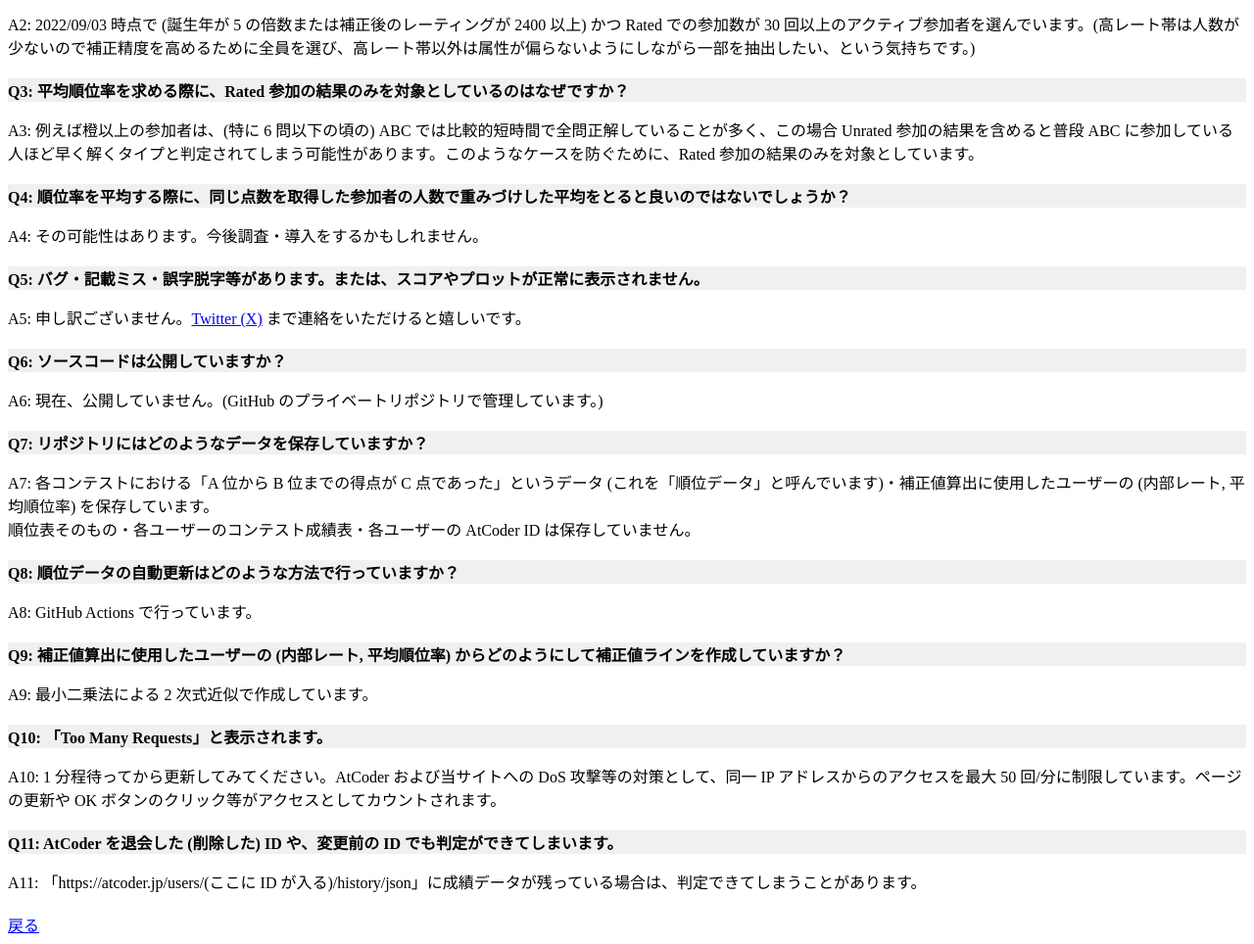
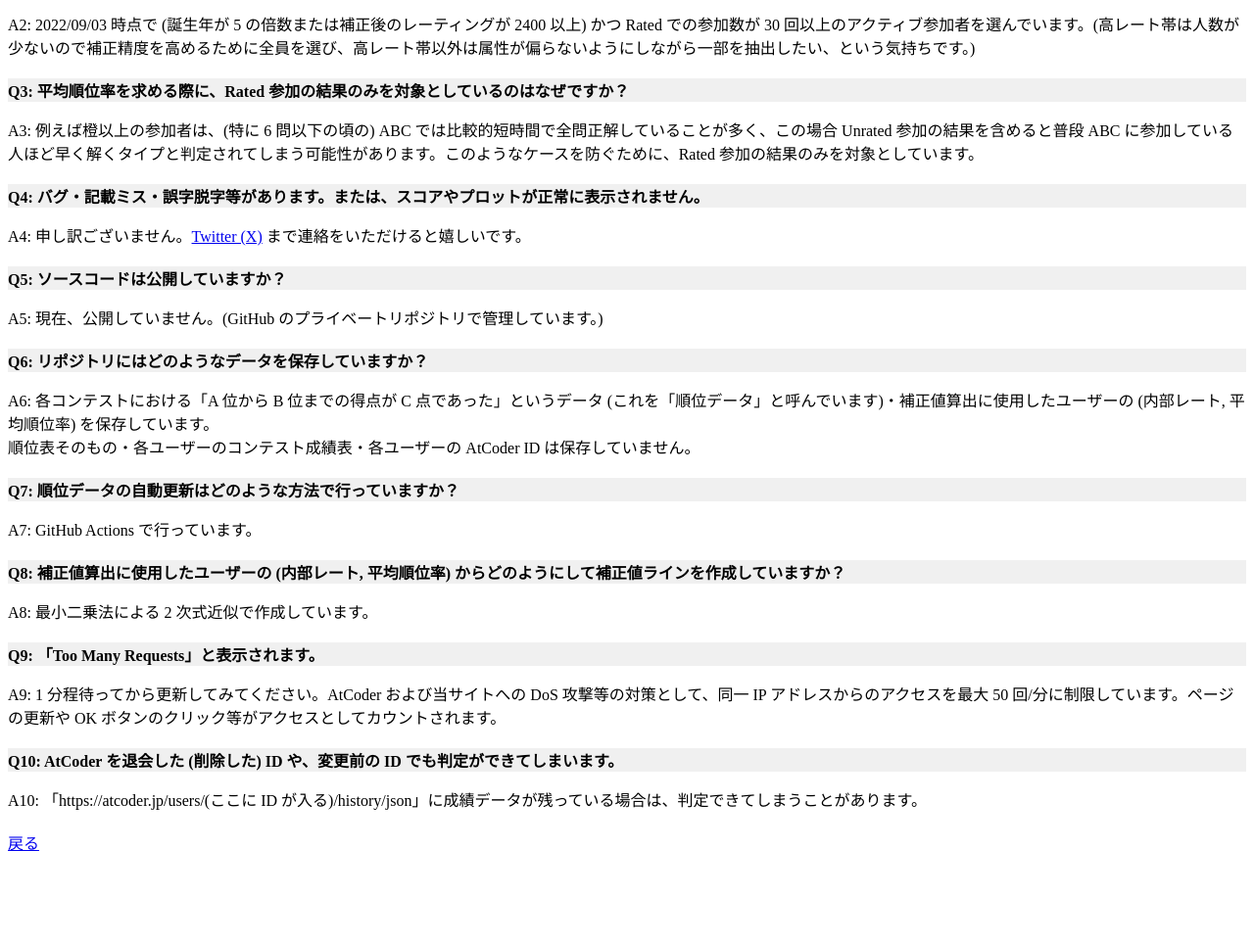
Before and after one commit to tomii9273/atcoder_type_checker, a Flask app: page /qa in a window 1280 px wide. Shown: the part 192-1156 px from the top of the page at 98% size. After the commit the page ends 1061 px from the top, so only its background shows below. Run offline with Flask 3, Linux system fonts and the light colour scheme.

Commit message:
remove QA4

```diff
--- a/templates/qa.html
+++ b/templates/qa.html
@@ -27,25 +27,23 @@
         <p class="question">Q3: 平均順位率を求める際に、Rated 参加の結果のみを対象としているのはなぜですか？</p>
         <p class="answer">A3: 例えば橙以上の参加者は、(特に 6 問以下の頃の) ABC では比較的短時間で全問正解していることが多く、この場合 Unrated
             参加の結果を含めると普段 ABC に参加している人ほど早く解くタイプと判定されてしまう可能性があります。このようなケースを防ぐために、Rated 参加の結果のみを対象としています。</p>
-        <p class="question">Q4: 順位率を平均する際に、同じ点数を取得した参加者の人数で重みづけした平均をとると良いのではないでしょうか？</p>
-        <p class="answer">A4: その可能性はあります。今後調査・導入をするかもしれません。</p>
-        <p class="question">Q5: バグ・記載ミス・誤字脱字等があります。または、スコアやプロットが正常に表示されません。</p>
-        <p class="answer">A5: 申し訳ございません。<a href="https://twitter.com/Tomii9273">Twitter (X)</a> まで連絡をいただけると嬉しいです。</p>
-        <p class="question">Q6: ソースコードは公開していますか？</p>
-        <p class="answer">A6: 現在、公開していません。(GitHub のプライベートリポジトリで管理しています。)</p>
-        <p class="question">Q7: リポジトリにはどのようなデータを保存していますか？</p>
-        <p class="answer">A7: 各コンテストにおける「A 位から B 位までの得点が
+        <p class="question">Q4: バグ・記載ミス・誤字脱字等があります。または、スコアやプロットが正常に表示されません。</p>
+        <p class="answer">A4: 申し訳ございません。<a href="https://twitter.com/Tomii9273">Twitter (X)</a> まで連絡をいただけると嬉しいです。</p>
+        <p class="question">Q5: ソースコードは公開していますか？</p>
+        <p class="answer">A5: 現在、公開していません。(GitHub のプライベートリポジトリで管理しています。)</p>
+        <p class="question">Q6: リポジトリにはどのようなデータを保存していますか？</p>
+        <p class="answer">A6: 各コンテストにおける「A 位から B 位までの得点が
             C 点であった」というデータ (これを「順位データ」と呼んでいます)・補正値算出に使用したユーザーの (内部レート, 平均順位率) を保存しています。<br>
             順位表そのもの・各ユーザーのコンテスト成績表・各ユーザーの AtCoder ID は保存していません。</p>
-        <p class="question">Q8: 順位データの自動更新はどのような方法で行っていますか？</p>
-        <p class="answer">A8: GitHub Actions で行っています。</p>
-        <p class="question">Q9: 補正値算出に使用したユーザーの (内部レート, 平均順位率) からどのようにして補正値ラインを作成していますか？</p>
-        <p class="answer">A9: 最小二乗法による 2 次式近似で作成しています。</p>
-        <p class="question">Q10: 「Too Many Requests」と表示されます。</p>
-        <p class="answer">A10: 1 分程待ってから更新してみてください。AtCoder および当サイトへの DoS 攻撃等の対策として、同一 IP アドレスからのアクセスを最大
+        <p class="question">Q7: 順位データの自動更新はどのような方法で行っていますか？</p>
+        <p class="answer">A7: GitHub Actions で行っています。</p>
+        <p class="question">Q8: 補正値算出に使用したユーザーの (内部レート, 平均順位率) からどのようにして補正値ラインを作成していますか？</p>
+        <p class="answer">A8: 最小二乗法による 2 次式近似で作成しています。</p>
+        <p class="question">Q9: 「Too Many Requests」と表示されます。</p>
+        <p class="answer">A9: 1 分程待ってから更新してみてください。AtCoder および当サイトへの DoS 攻撃等の対策として、同一 IP アドレスからのアクセスを最大
             50 回/分に制限しています。ページの更新や OK ボタンのクリック等がアクセスとしてカウントされます。</p>
-        <p class="question">Q11: AtCoder を退会した (削除した) ID や、変更前の ID でも判定ができてしまいます。</p>
-        <p class="answer">A11: 「https&#x3a;//atcoder.jp/users/(ここに ID が入る)/history/json」に成績データが残っている場合は、判定できてしまうことがあります。</p>
+        <p class="question">Q10: AtCoder を退会した (削除した) ID や、変更前の ID でも判定ができてしまいます。</p>
+        <p class="answer">A10: 「https&#x3a;//atcoder.jp/users/(ここに ID が入る)/history/json」に成績データが残っている場合は、判定できてしまうことがあります。</p>
     <a href="{{url_for('get')}}">戻る</a>
 </body>
 
```
